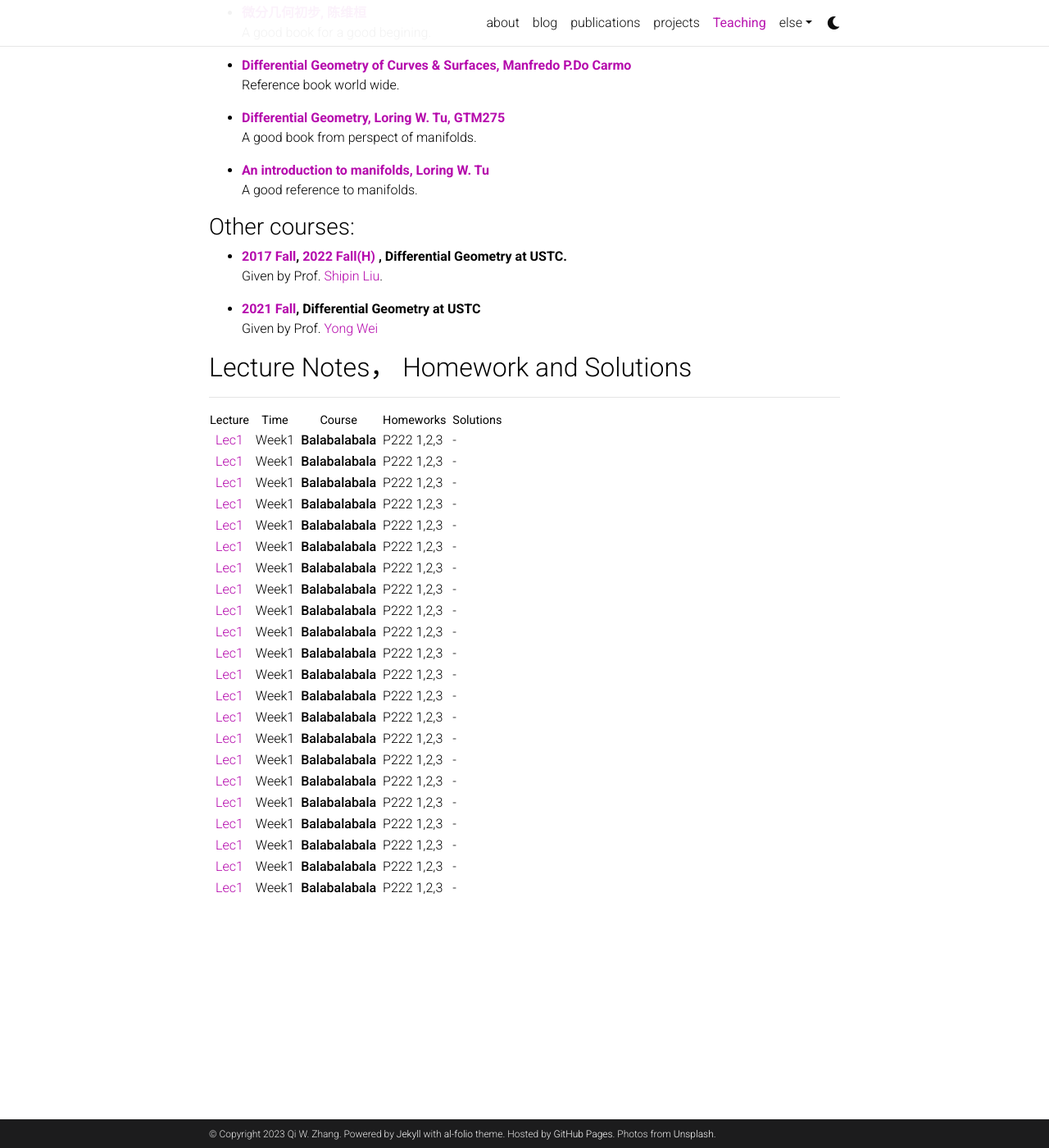
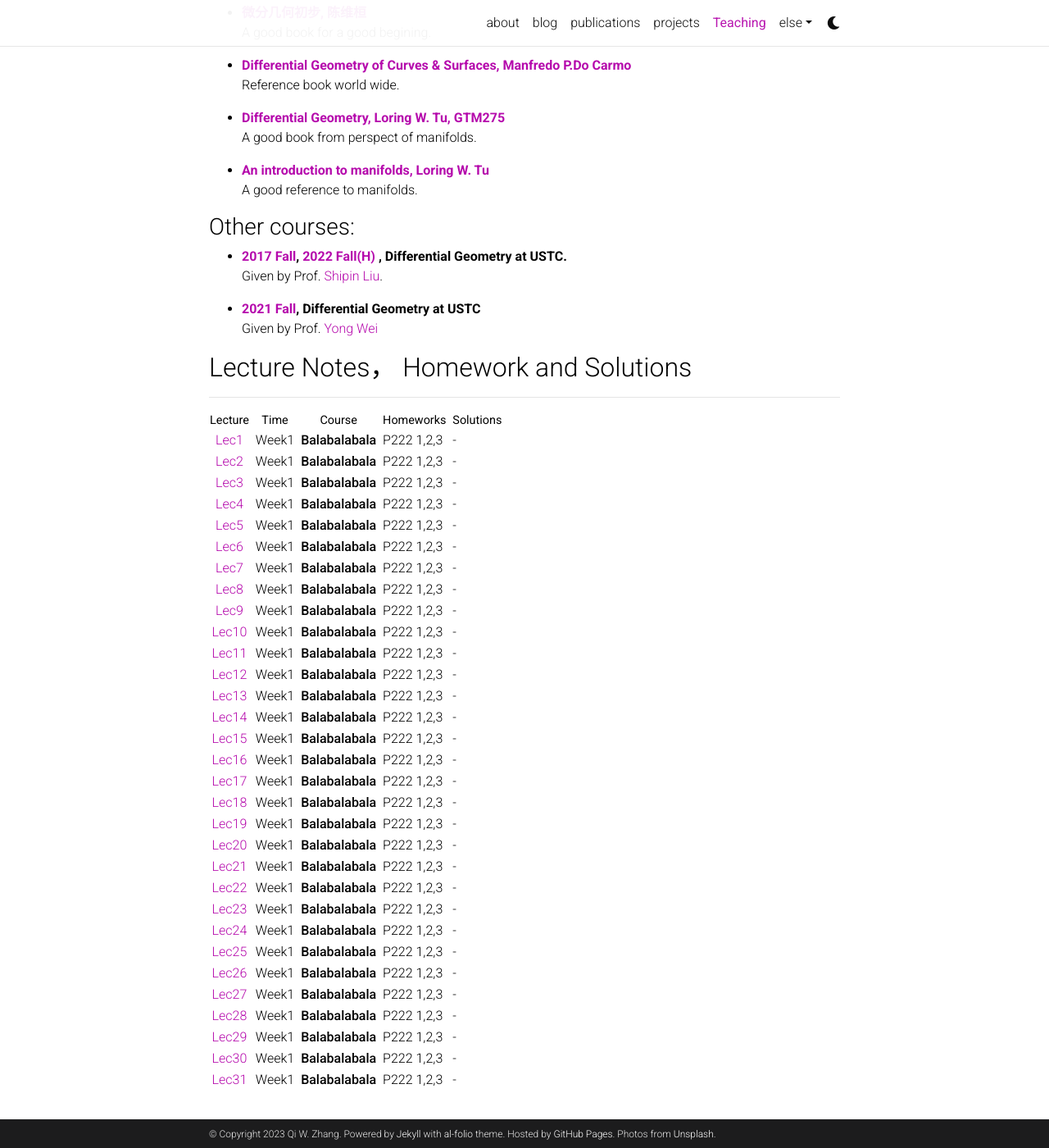
Before and after one commit to bon-qi/bon-qi.github.io, a Jekyll site: the page built from _pages/teaching.md, in a window 1280 px wide and 1400 px high, scrolled down 486 px. Shown: the whole window at 82% size. Built offline with Jekyll 4.4.1, drawn with Linux system fonts in a browser that asks for light colours; comment, search, counter and statistics services are not loaded; a style sheet for code colours, icons or effects is not loaded.

Commit message:
2-10-2023 add new idea

```diff
--- a/404.html
+++ b/404.html
@@ -6,4 +6,5 @@ description: "Looks like there has been a mistake. Nothing exists here."
 redirect: true
 ---
 <p>Oops... Qi is not here... </p>
-<p>You will be redirected to the main page within 3 seconds. If not redirected, please click <a href="{{ site.baseurl }}/">here</a>.</p>
+<p> Help poor children in Uganda! </p>
+<p> You will be redirected to the main page within 3 seconds. If not redirected, please click <a href="{{ site.baseurl }}/">here</a>.</p>
--- a/_pages/teaching.md
+++ b/_pages/teaching.md
@@ -38,24 +38,33 @@ nav_order: 5
 | Lecture |  |    Time    |  |  Course  |  |  Homeworks  |  |    Solutions    |
 |:---:|:---:|:---:|:---:|:---:|
 | [Lec1]() | | Week1 | | **Balabalabala** | | P222 1,2,3 | | - |
-| [Lec1]() | | Week1 | | **Balabalabala** | | P222 1,2,3 | | - |
-| [Lec1]() | | Week1 | | **Balabalabala** | | P222 1,2,3 | | - |
-| [Lec1]() | | Week1 | | **Balabalabala** | | P222 1,2,3 | | - |
-| [Lec1]() | | Week1 | | **Balabalabala** | | P222 1,2,3 | | - |
-| [Lec1]() | | Week1 | | **Balabalabala** | | P222 1,2,3 | | - |
-| [Lec1]() | | Week1 | | **Balabalabala** | | P222 1,2,3 | | - |
-| [Lec1]() | | Week1 | | **Balabalabala** | | P222 1,2,3 | | - |
-| [Lec1]() | | Week1 | | **Balabalabala** | | P222 1,2,3 | | - |
-| [Lec1]() | | Week1 | | **Balabalabala** | | P222 1,2,3 | | - |
-| [Lec1]() | | Week1 | | **Balabalabala** | | P222 1,2,3 | | - |
-| [Lec1]() | | Week1 | | **Balabalabala** | | P222 1,2,3 | | - |
-| [Lec1]() | | Week1 | | **Balabalabala** | | P222 1,2,3 | | - |
-| [Lec1]() | | Week1 | | **Balabalabala** | | P222 1,2,3 | | - |
-| [Lec1]() | | Week1 | | **Balabalabala** | | P222 1,2,3 | | - |
-| [Lec1]() | | Week1 | | **Balabalabala** | | P222 1,2,3 | | - |
-| [Lec1]() | | Week1 | | **Balabalabala** | | P222 1,2,3 | | - |
-| [Lec1]() | | Week1 | | **Balabalabala** | | P222 1,2,3 | | - |
-| [Lec1]() | | Week1 | | **Balabalabala** | | P222 1,2,3 | | - |
-| [Lec1]() | | Week1 | | **Balabalabala** | | P222 1,2,3 | | - |
-| [Lec1]() | | Week1 | | **Balabalabala** | | P222 1,2,3 | | - |
-| [Lec1]() | | Week1 | | **Balabalabala** | | P222 1,2,3 | | - |
+| [Lec2]() | | Week1 | | **Balabalabala** | | P222 1,2,3 | | - |
+| [Lec3]() | | Week1 | | **Balabalabala** | | P222 1,2,3 | | - |
+| [Lec4]() | | Week1 | | **Balabalabala** | | P222 1,2,3 | | - |
+| [Lec5]() | | Week1 | | **Balabalabala** | | P222 1,2,3 | | - |
+| [Lec6]() | | Week1 | | **Balabalabala** | | P222 1,2,3 | | - |
+| [Lec7]() | | Week1 | | **Balabalabala** | | P222 1,2,3 | | - |
+| [Lec8]() | | Week1 | | **Balabalabala** | | P222 1,2,3 | | - |
+| [Lec9]() | | Week1 | | **Balabalabala** | | P222 1,2,3 | | - |
+| [Lec10]() | | Week1 | | **Balabalabala** | | P222 1,2,3 | | - |
+| [Lec11]() | | Week1 | | **Balabalabala** | | P222 1,2,3 | | - |
+| [Lec12]() | | Week1 | | **Balabalabala** | | P222 1,2,3 | | - |
+| [Lec13]() | | Week1 | | **Balabalabala** | | P222 1,2,3 | | - |
+| [Lec14]() | | Week1 | | **Balabalabala** | | P222 1,2,3 | | - |
+| [Lec15]() | | Week1 | | **Balabalabala** | | P222 1,2,3 | | - |
+| [Lec16]() | | Week1 | | **Balabalabala** | | P222 1,2,3 | | - |
+| [Lec17]() | | Week1 | | **Balabalabala** | | P222 1,2,3 | | - |
+| [Lec18]() | | Week1 | | **Balabalabala** | | P222 1,2,3 | | - |
+| [Lec19]() | | Week1 | | **Balabalabala** | | P222 1,2,3 | | - |
+| [Lec20]() | | Week1 | | **Balabalabala** | | P222 1,2,3 | | - |
+| [Lec21]() | | Week1 | | **Balabalabala** | | P222 1,2,3 | | - |
+| [Lec22]() | | Week1 | | **Balabalabala** | | P222 1,2,3 | | - |
+| [Lec23]() | | Week1 | | **Balabalabala** | | P222 1,2,3 | | - |
+| [Lec24]() | | Week1 | | **Balabalabala** | | P222 1,2,3 | | - |
+| [Lec25]() | | Week1 | | **Balabalabala** | | P222 1,2,3 | | - |
+| [Lec26]() | | Week1 | | **Balabalabala** | | P222 1,2,3 | | - |
+| [Lec27]() | | Week1 | | **Balabalabala** | | P222 1,2,3 | | - |
+| [Lec28]() | | Week1 | | **Balabalabala** | | P222 1,2,3 | | - |
+| [Lec29]() | | Week1 | | **Balabalabala** | | P222 1,2,3 | | - |
+| [Lec30]() | | Week1 | | **Balabalabala** | | P222 1,2,3 | | - |
+| [Lec31]() | | Week1 | | **Balabalabala** | | P222 1,2,3 | | - |
```
Also changed, not shown: _pages/about.md (+5 -3 lines), _pages/links.md (line endings or trailing spaces).
